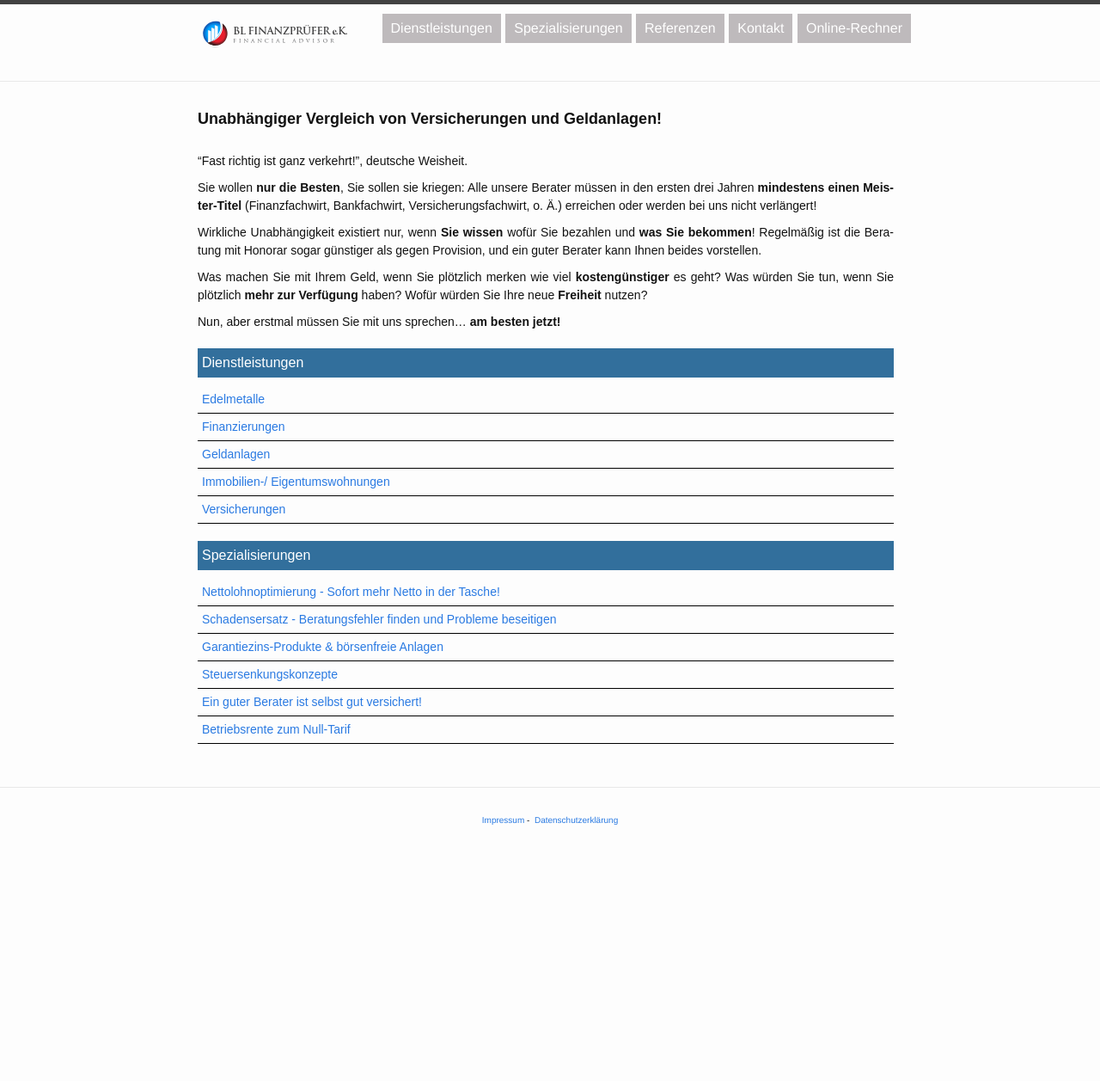
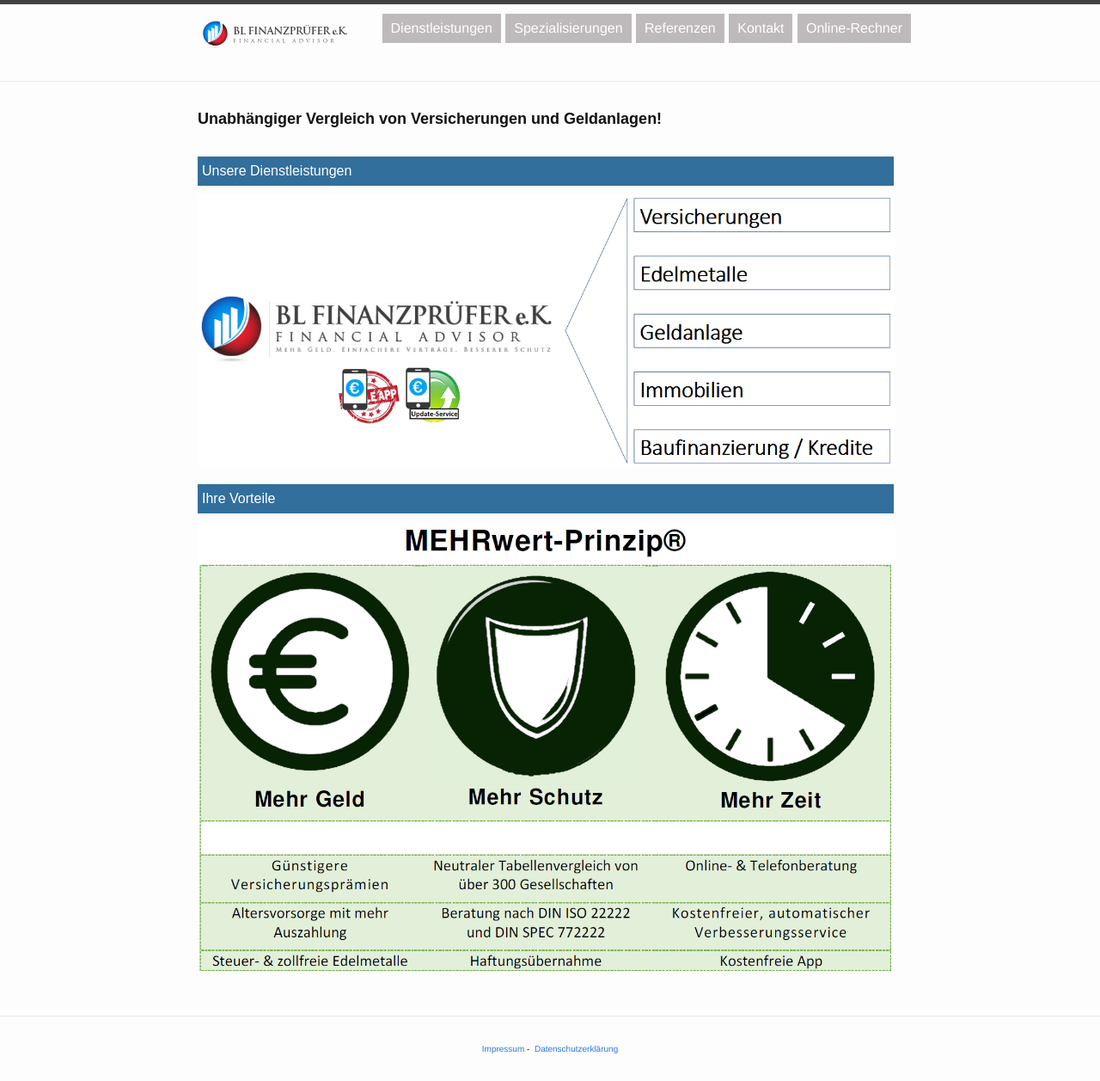
Before and after one commit to Die-Finanzpruefer/die-finanzpruefer.github.io, a Jekyll site: the page built from index.md, in a window 1280 px wide. Shown: the whole page at 86% size. Built offline with Jekyll 4.4.1, drawn with Linux system fonts in a browser that asks for light colours; some web fonts are replaced; before the commit the page ends 991 px from its top, so only the background shows below that.

Commit message:
Update index.md

```diff
--- a/index.md
+++ b/index.md
@@ -4,67 +4,10 @@
 
 # Unabhängiger Vergleich von Versicherungen und Geldanlagen!
 
-"Fast richtig ist ganz verkehrt!", deutsche Weisheit.
+## Unsere Dienstleistungen
 
-Sie wollen __nur die Besten__, Sie sollen sie kriegen: Alle unsere Berater müssen in den ersten drei Jahren __mindestens einen Meister-Titel__ (Finanzfachwirt, Bankfachwirt, Versicherungsfachwirt, o. Ä.) erreichen oder werden bei uns nicht verlängert!
+<img id="mitte" src="https://github.com/Die-Finanzpruefer/die-finanzpruefer.github.io/blob/master/Dienstleistungen.png?raw=true">
 
-Wirkliche Unabhängigkeit existiert nur, wenn __Sie wissen__ wofür Sie bezahlen und __was Sie bekommen__! Regelmäßig ist die Beratung mit Honorar sogar günstiger als gegen Provision, und ein guter Berater kann  Ihnen beides vorstellen.
+## Ihre Vorteile
 
-Was machen Sie mit Ihrem Geld, wenn Sie plötzlich merken wie viel __kostengünstiger__ es geht? Was würden Sie tun, wenn Sie plötzlich __mehr zur Verfügung__ haben? Wofür würden Sie Ihre neue __Freiheit__ nutzen?
-
-Nun, aber erstmal müssen Sie mit uns sprechen... __am besten jetzt!__
-
-
-## Dienstleistungen
-
-<ul class="blocklist">
-  <li>
-    <a href="/dienstleistungen#edelmetalle-in-physischer-form">Edelmetalle</a>
-  </li>
-
-  <li>
-    <a href="/dienstleistungen#finanzierungen">Finanzierungen</a>
-  </li>
-
-  <li>
-    <a href="/dienstleistungen#geldanlagen">Geldanlagen</a>
-  </li>
-
-  <li>
-    <a href="/dienstleistungen#immobilien-eigentumswohnungen">Immobilien-/ Eigentumswohnungen</a>
-  </li>
-
-  <li>
-    <a href="/dienstleistungen#versicherungen-fur-privatkunden">Versicherungen</a>
-  </li>
-</ul>
-
-## Spezialisierungen
-
-<ul class="blocklist">
-
-  <li>
-    <a href="/spezialisierungen#papiertieger-basteln">Nettolohnoptimierung - Sofort mehr Netto in der Tasche!</a>
-  </li>
-
-  <li>
-    <a href="/spezialisierungen#backe-backe-kuchen">Schadensersatz - Beratungsfehler finden und Probleme beseitigen</a>
-  </li>
-
-  <li>
-    <a href="/spezialisierungen#inhaber-einer-bankenlizenz-nach-32-kwg">Garantiezins-Produkte & börsenfreie Anlagen</a>
-  </li>
-
-  <li>
-    <a href="/spezialisierungen#steuersenkungskonzepte">Steuersenkungskonzepte</a>
-  </li>
-
-  <li>
-    <a href="/spezialisierungen#absicherung-der-beratung-bis-10-000-000">Ein guter Berater ist selbst gut versichert!</a>
-  </li>
-
-  <li>
-    <a href="/spezialisierungen#betriebsrente-zum-null-tarif">Betriebsrente zum Null-Tarif</a>
-  </li>
-
-</ul>
+<img id="mitte" src="https://github.com/Die-Finanzpruefer/die-finanzpruefer.github.io/blob/master/MEHRwert-Prinzip.png?raw=true">
```
